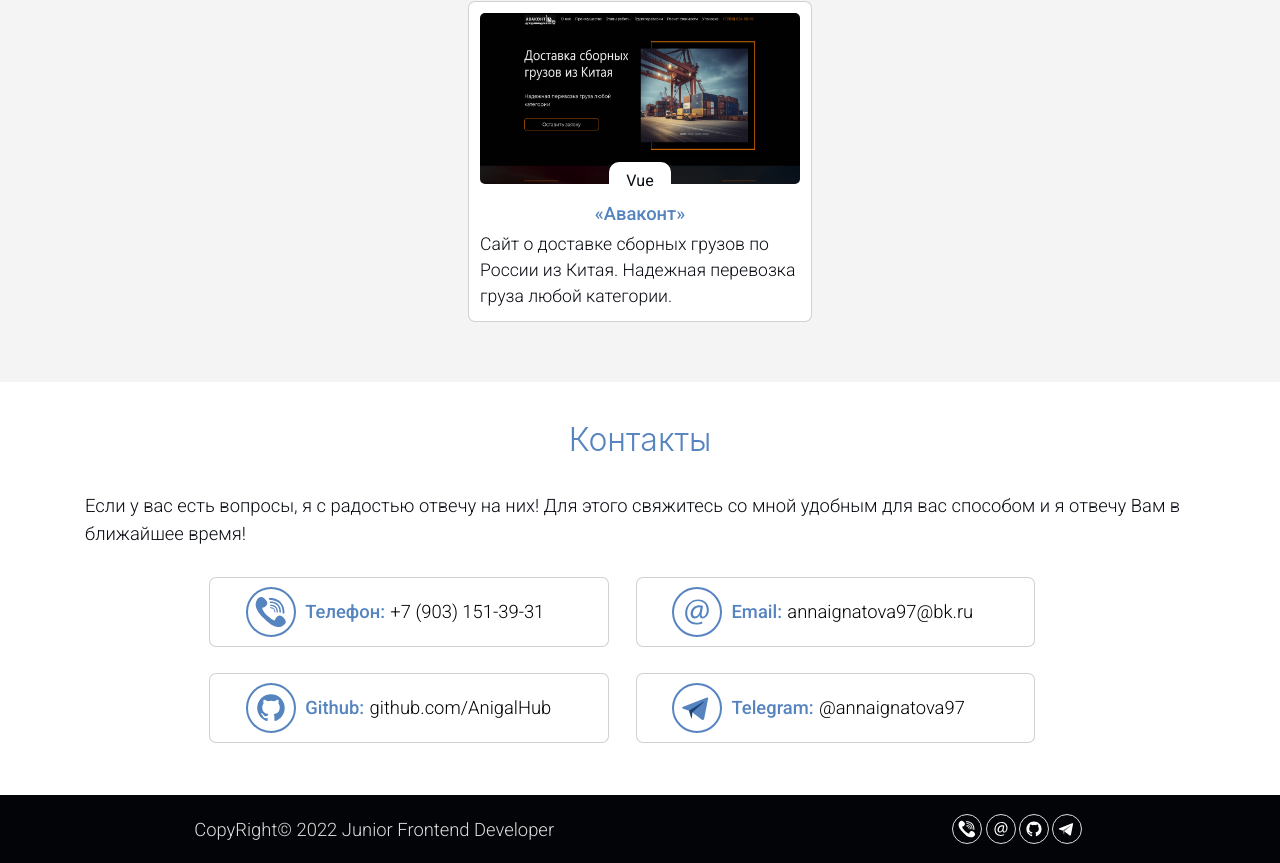
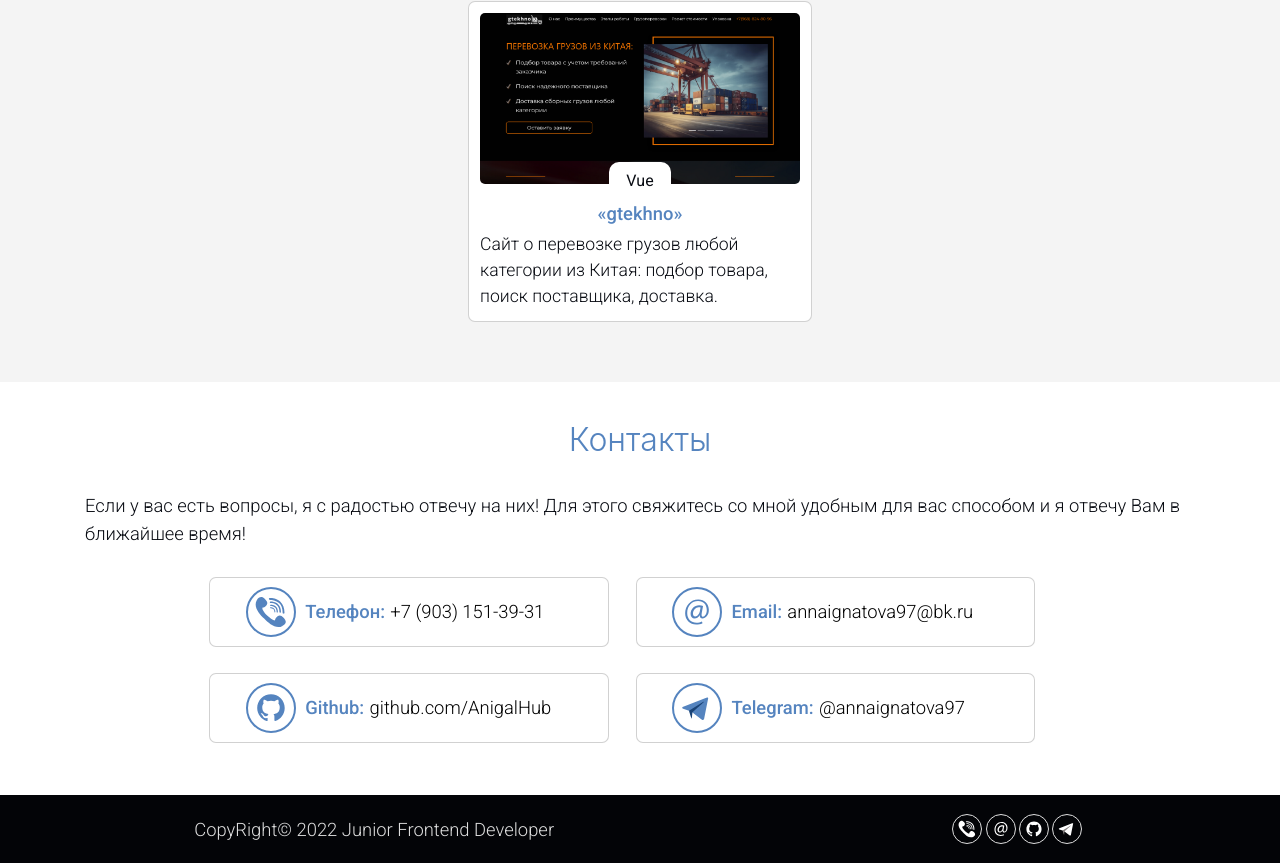
Before and after one commit to AnigalHub/Portfolio, a Nuxt app: page / in a window 1280 px wide. Shown: the part 2996-3859 px from the top of the page. Built offline with nearby package versions, Linux system fonts and the light colour scheme.

Commit message:
изменено название, описание проекта и картинка по gtekhno

```diff
--- a/components/works.vue
+++ b/components/works.vue
@@ -174,11 +174,11 @@
           {
             src:'/home_trucking.png',
             alt:'Trucking',
-            name_company:'«Аваконт»',
+            name_company:'«gtekhno»',
             git:'https://github.com/AnigalHub/Trucking',
             show:'/trucking',
             technology:'Vue',
-            about:'Сайт о доставке сборных грузов по России из Китая. Надежная перевозка груза любой категории.'
+            about:'Сайт о перевозке грузов любой категории из Китая: подбор товара, поиск поставщика, доставка.'
           },
           // {
           //   src:'/api.jpg',
```
Also changed, not shown: static/home_trucking.png.
